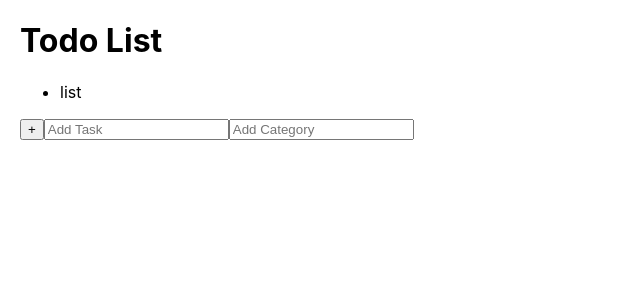
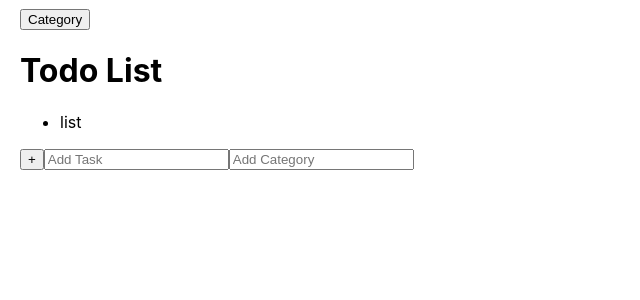
Before and after one commit to JimmyLin39/todo-app, a React (Create React App) app: page / in a window 1280 px wide. Shown: the top 300 px of the page, without its empty margins (0-640 px from the left). Built offline with nearby package versions, Linux system fonts and the light colour scheme.

Commit message:
add initial categories componet

```diff
--- a/src/App.js
+++ b/src/App.js
@@ -1,9 +1,11 @@
 import React from 'react'
 import Todos from './components/Todos'
+import Categories from './components/Categories'
 
 function App() {
   return (
     <div className='App'>
+      <Categories />
       <Todos />
     </div>
   )
--- /dev/null
+++ b/src/components/Categories.js
@@ -0,0 +1,9 @@
+import React from 'react'
+
+export default function Categories() {
+  return (
+    <div className='category-dropdown'>
+      <button>Category</button>
+    </div>
+  )
+}
```
